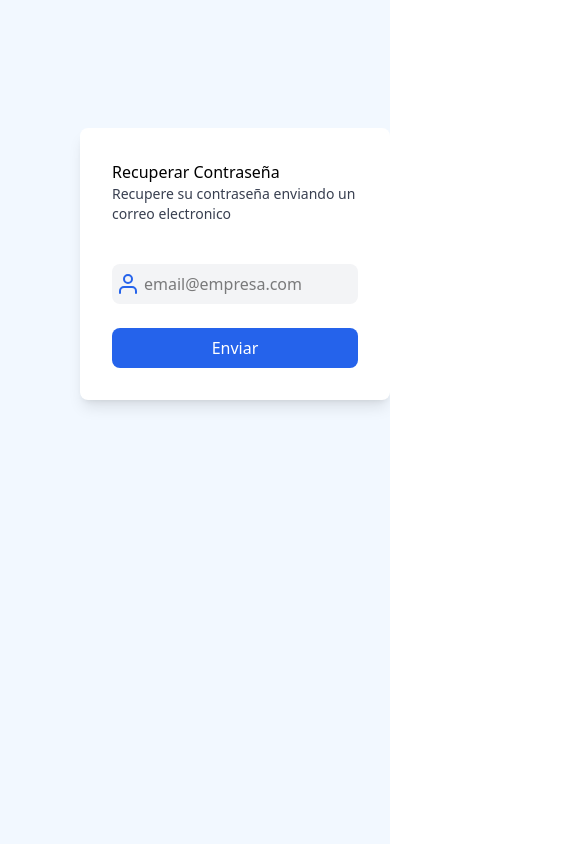
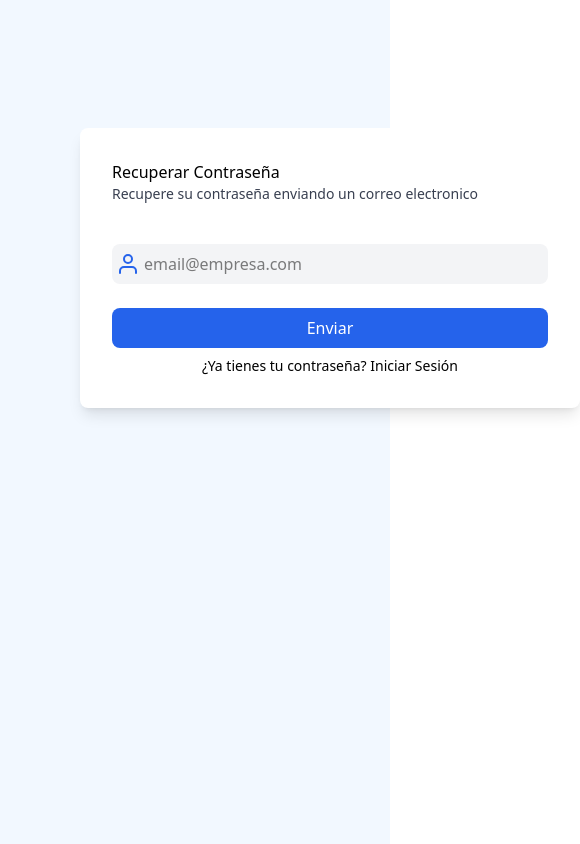
Before and after one commit to sronaal/solvix-frotend, a React (Vite) app: page /auth/forgot-password in a window 390 px wide. Shown: the whole page, 580 px wide, since content can reach past the window. Built offline with nearby package versions, Linux system fonts and the light colour scheme.

Commit message:
Cambios estilo

```diff
--- a/src/components/auth/ForgotPassword.jsx
+++ b/src/components/auth/ForgotPassword.jsx
@@ -9,9 +9,9 @@ const ForgotPassword = () => {
 
 
   return (
-    <div className="flex">
+    <div className="flex flex-col  lg:flex-row">
       <Content />
-      <div className="bg-white m w-[500px] md:mt-40 ml-20 mt-32 md:ml-20 h-fit rounded-lg p-8 shadow-lg">
+      <div className="bg-white m w-[500px] md:mt-40 ml-20 mt-32 md:ml-20 h-fit  rounded-lg p-8 shadow-lg">
         <h1>Recuperar Contraseña</h1>
         <p className="text-sm text-(--color-text) mb-10">Recupere su contraseña enviando un correo electronico</p>
 
@@ -24,7 +24,7 @@ const ForgotPassword = () => {
 
 
           <button className='bg-(--color-primary) w-full text-white rounded-lg p-2 mt-6 hover:bg-(--color-primary-2) transition-colors cursor-pointer'>Enviar</button>
-
+          <p className="text-center mt-2 text-sm">¿Ya tienes tu contraseña? <span className="hover:text-[#2563EB]"> <Link to='/auth'>Iniciar Sesión</Link> </span> </p>
         </form>
 
 
--- a/src/components/auth/Login.jsx
+++ b/src/components/auth/Login.jsx
@@ -13,9 +13,9 @@ const Login = () => {
   const [showPassword, setShowPassword] = useState(true)
 
   return (
-    <div className='flex'>
+    <div className='flex flex-col lg:flex-row'>
       <Content />
-      <div className='w-[600px] h-fit bg-white m-20 md:mt-30 rounded-lg p-4 shadow-lg'>
+      <div className='w-[600px] h-fit bg-white m-20 md:mt-30  rounded-lg p-4 shadow-lg'>
         <p>Bienvenido</p>
         <p className='text-sm text-(--color-text)'>Inicia sesión en tu cuenta.</p>
 
```
